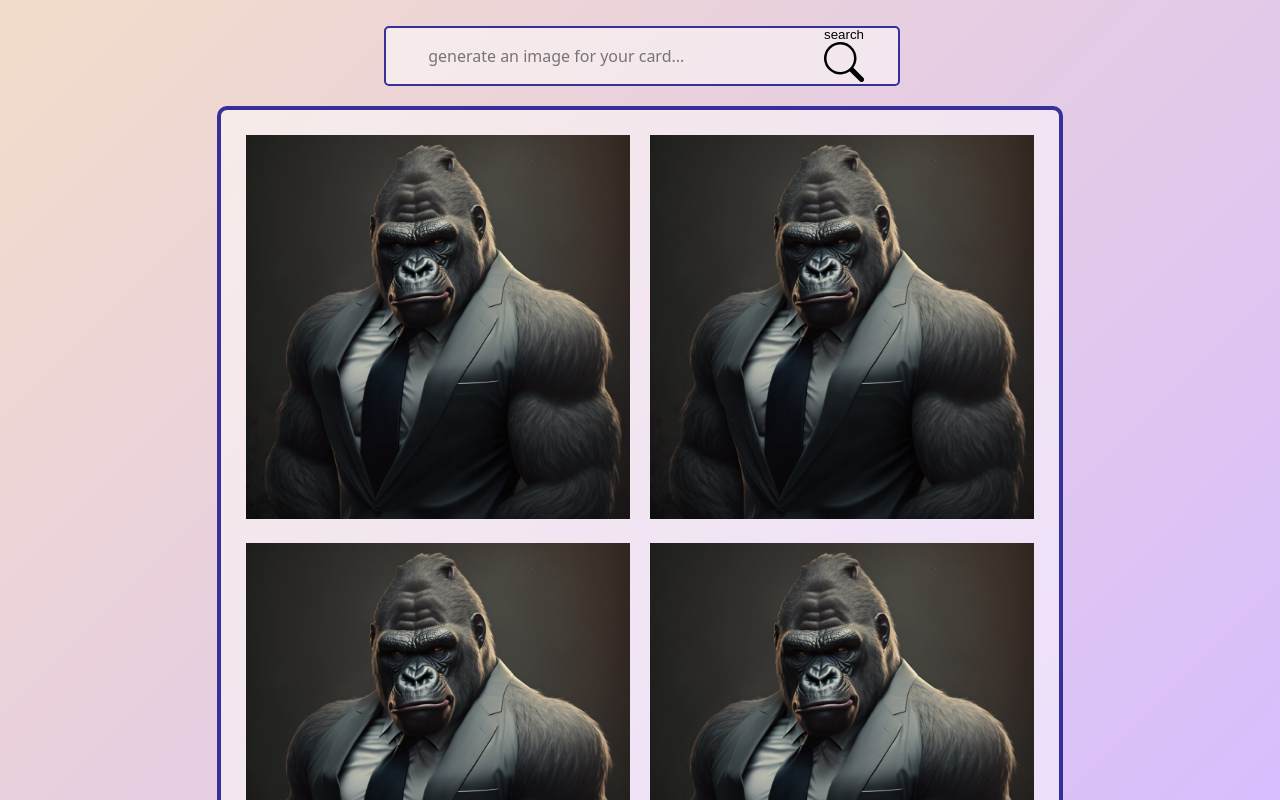
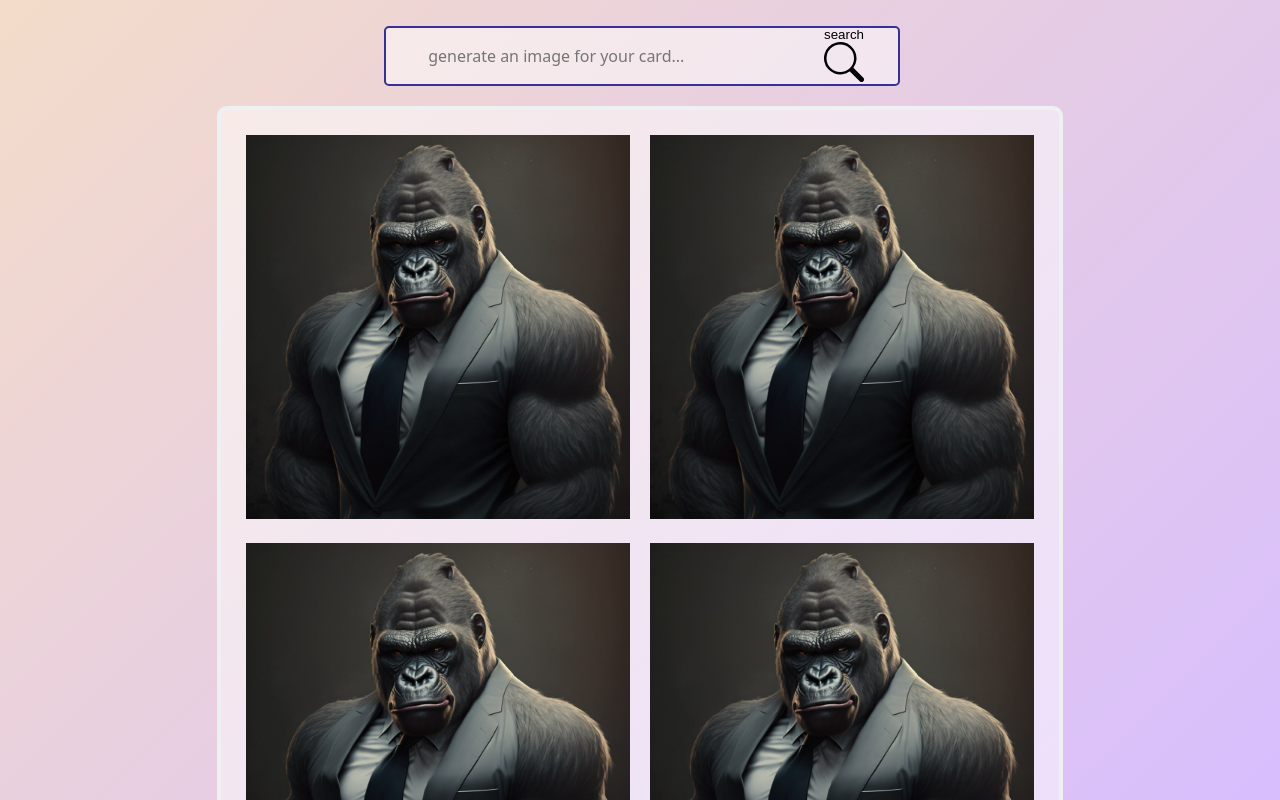
Before and after one commit to gorillainsuit/cards-r-us, a React app: page /create in a window 1280 px wide. Shown: the top 800 px of the page. Built offline with nearby package versions, Linux system fonts and the light colour scheme.

Commit message:
some editting in CreateCards/CreateImg

```diff
--- a/frontend/pages/CreateCardPage.jsx
+++ b/frontend/pages/CreateCardPage.jsx
@@ -66,12 +66,11 @@ const CreateImg = ({ imageState }) => {
   return (
     <div className='CreateImg'>
       <div className='search-part'>
+      {/* <form className='askAi-img' onChange={handleSubmit}> */}
         <form className='askAi-img' >
-          {/* is the type of this input box 'search'?? */}
           <input
             type='search'
             id='ai-img-bar'
-            // name='q'
             value={imgPrompt}
             placeholder=' generate an image for your card... '
             onChange={(e) => setImgPrompt(e.target.value)}
--- a/frontend/styles/CreateCardPg.scss
+++ b/frontend/styles/CreateCardPg.scss
@@ -68,7 +68,7 @@
       grid-template-columns: auto auto;
       width: fit-content;
       padding: 1.2%;
-      border: 4px solid $secondary;
+      border: 4px solid $text-color;
       border-radius: 10px;
       background-color: rgba(255, 255, 255, 0.501);
       img {
```
